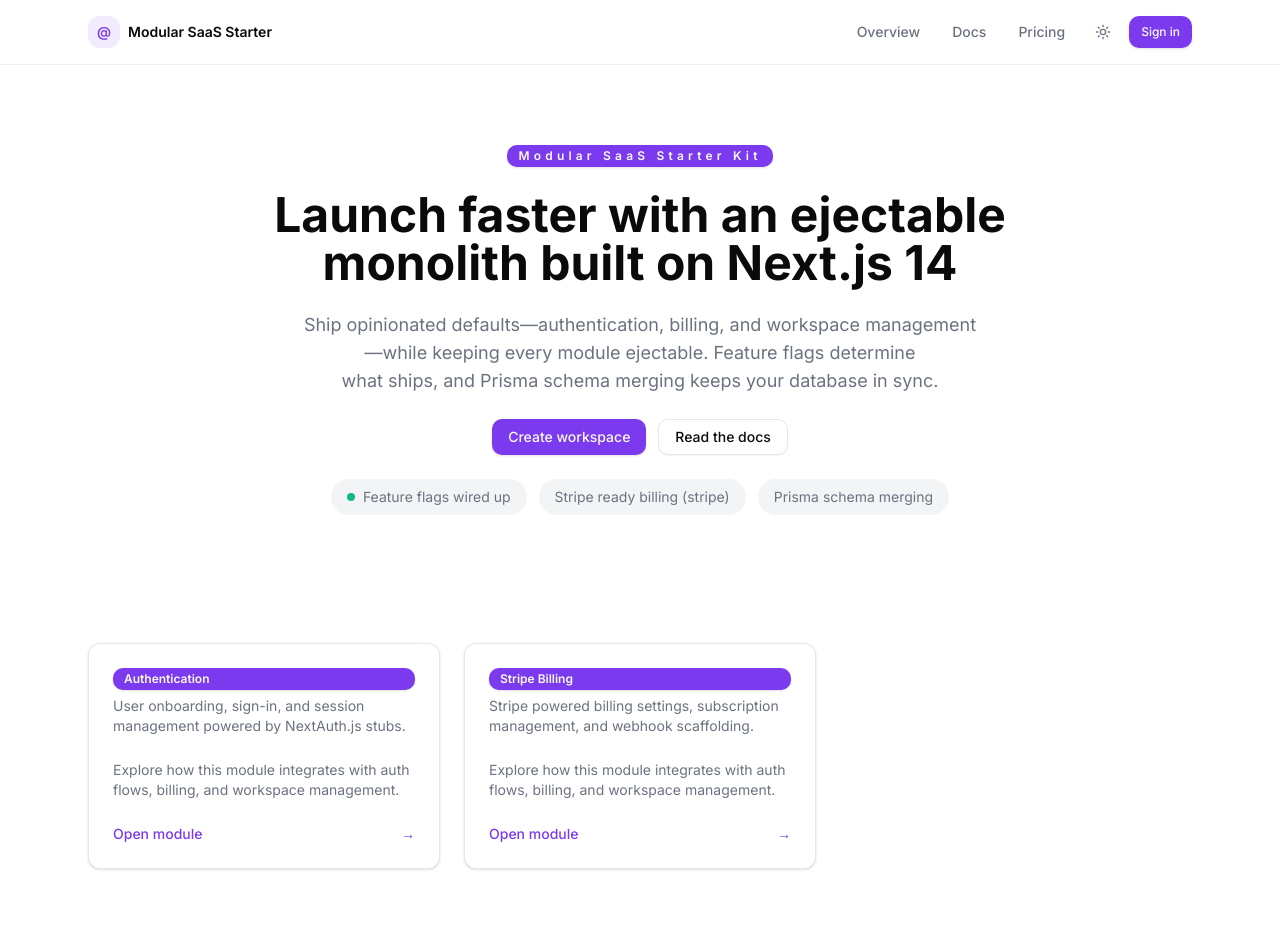
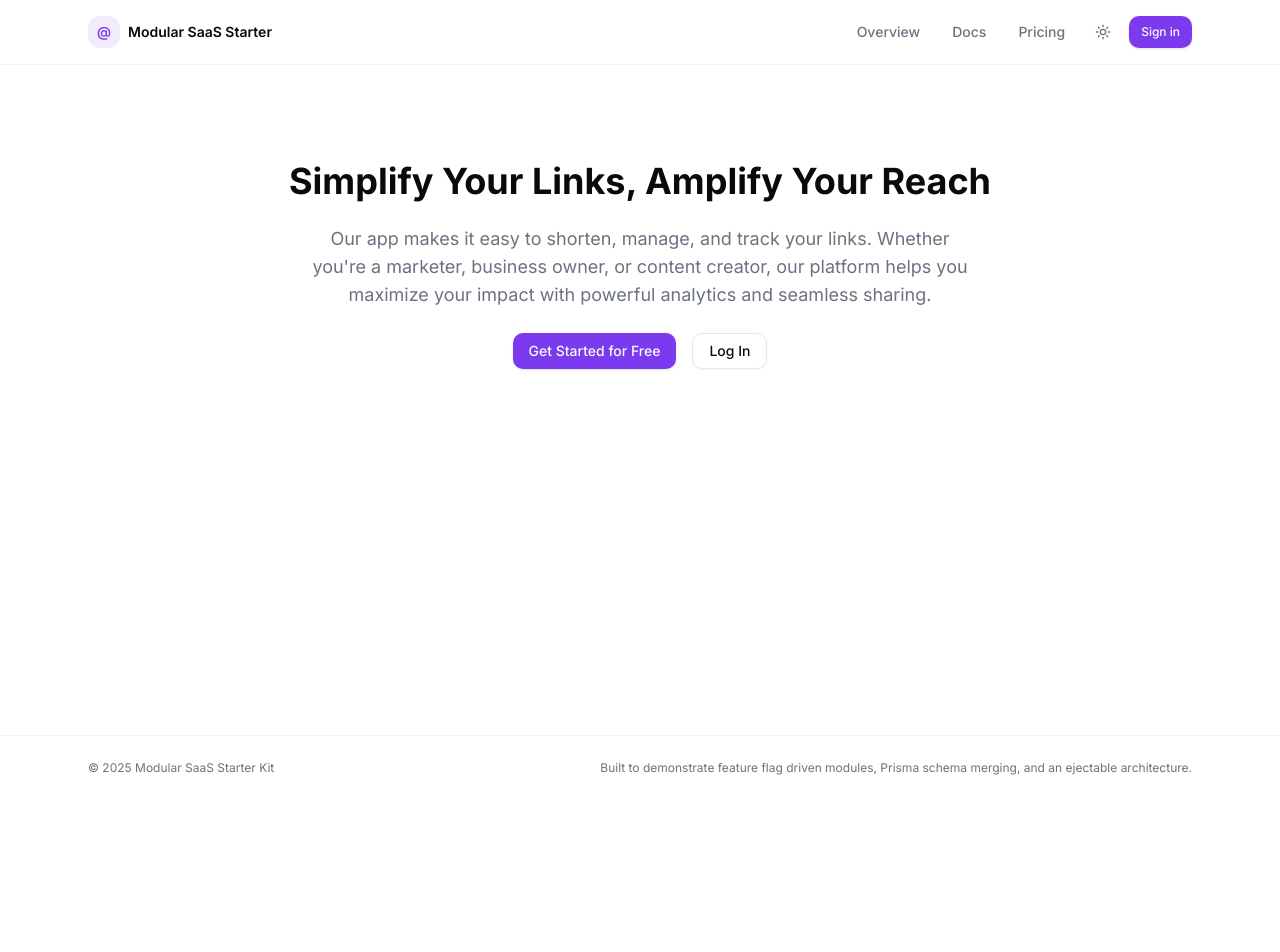
Before and after one commit to satyamyadav/msaas, a Next.js app: page / in a window 1280 px wide. Shown: the top 952 px of the page. After the commit the page ends 800 px from the top, so only its background shows below. Built offline with nearby package versions, Linux system fonts and the light colour scheme; no server answers.

Commit message:
home page refactor

```diff
--- a/src/app/page.tsx
+++ b/src/app/page.tsx
@@ -1,11 +1,38 @@
-import { HeroSection } from "@components/sections/hero";
-import { ModulesOverview } from "@components/sections/modules-overview";
+import Link from "next/link";
+import { Button } from "@components/ui/button";
 
 export default function Home() {
   return (
-    <div className="flex flex-col gap-4 pb-16">
-      <HeroSection />
-      <ModulesOverview />
+    <div className="flex flex-col gap-8 pb-16 pt-12 lg:pt-24">
+
+
+
+      {/* App Pitch Section */}
+      <div className="flex flex-col items-center gap-6 text-center px-4">
+        <h1 className="text-4xl font-bold">Simplify Your Links, Amplify Your Reach</h1>
+        <p className="text-lg text-muted-foreground max-w-2xl">
+          Our app makes it easy to shorten, manage, and track your links. Whether you're a marketer, business owner, or content creator, our platform helps you maximize your impact with powerful analytics and seamless sharing.
+        </p>
+        <div className="flex gap-4">
+          <Button>
+          <Link  href="/sign-in?mode=register">
+          Get Started for Free
+
+          </Link>
+          </Button>
+
+          <Button variant="outline">
+
+          <Link href="/sign-in" >
+            Log In
+
+          </Link>
+          </Button>
+
+        </div>
+      </div>
+
+
     </div>
   );
 }
--- a/src/components/sections/hero.tsx
+++ /dev/null
@@ -1,41 +0,0 @@
-import Link from "next/link";
-
-import { Button } from "@components/ui/button";
-import { Badge } from "@components/ui/badge";
-import { getBillingProvider } from "@lib/feature-flags";
-
-export function HeroSection() {
-  const billingProvider = getBillingProvider();
-
-  return (
-    <section className="mx-auto flex w-full max-w-4xl flex-col items-center gap-6 px-6 pb-16 pt-20 text-center">
-      <Badge className="tracking-[0.35em]">Modular SaaS Starter Kit</Badge>
-      <h1 className="text-balance text-4xl font-bold sm:text-5xl">
-        Launch faster with an ejectable monolith built on Next.js 14
-      </h1>
-      <p className="text-balance text-base text-muted-foreground sm:text-lg">
-        Ship opinionated defaults—authentication, billing, and workspace management—while keeping every module ejectable.
-        Feature flags determine what ships, and Prisma schema merging keeps your database in sync.
-      </p>
-      <div className="flex flex-wrap items-center justify-center gap-3">
-        <Button asChild>
-          <Link href="/sign-in?mode=register">Create workspace</Link>
-        </Button>
-        <Button asChild variant="outline">
-          <Link href="/docs/getting-started">Read the docs</Link>
-        </Button>
-      </div>
-      <div className="flex flex-wrap items-center justify-center gap-3 text-sm">
-        <span className="inline-flex items-center gap-2 rounded-full bg-muted px-4 py-2 text-muted-foreground">
-          <span className="h-2 w-2 rounded-full bg-emerald-500" /> Feature flags wired up
-        </span>
-        <span className="inline-flex items-center gap-2 rounded-full bg-muted px-4 py-2 text-muted-foreground">
-          Stripe ready billing ({billingProvider})
-        </span>
-        <span className="inline-flex items-center gap-2 rounded-full bg-muted px-4 py-2 text-muted-foreground">
-          Prisma schema merging
-        </span>
-      </div>
-    </section>
-  );
-}
--- a/src/components/sections/modules-overview.tsx
+++ /dev/null
@@ -1,47 +0,0 @@
-import Link from "next/link";
-
-import { Badge } from "@components/ui/badge";
-import {
-  Card,
-  CardContent,
-  CardDescription,
-  CardFooter,
-  CardHeader,
-} from "@components/ui/card";
-import { getModuleCopy, getEnabledModules } from "@lib/feature-flags";
-
-const ROUTE_LOOKUP: Record<string, string> = {
-  auth: "/sign-in",
-  "billing-stripe": "/billing",
-};
-
-export function ModulesOverview() {
-  const enabledModules = getEnabledModules();
-
-  return (
-    <section className="mx-auto grid w-full max-w-6xl gap-6 px-6 pb-20 pt-12 sm:grid-cols-2 lg:grid-cols-3">
-      {enabledModules.map((moduleKey) => {
-        const moduleConfig = getModuleCopy(moduleKey);
-        const href = ROUTE_LOOKUP[moduleKey] ?? "/";
-
-        return (
-          <Link key={moduleKey} href={href} className="group">
-            <Card className="flex h-full flex-col transition hover:-translate-y-1 hover:shadow-lg">
-              <CardHeader>
-                <Badge>{moduleConfig.displayName}</Badge>
-                <CardDescription>{moduleConfig.description}</CardDescription>
-              </CardHeader>
-              <CardContent className="pt-0 text-sm text-muted-foreground">
-                Explore how this module integrates with auth flows, billing, and workspace management.
-              </CardContent>
-              <CardFooter className="mt-auto flex items-center justify-between text-sm font-medium text-primary">
-                <span>Open module</span>
-                <span className="transition-transform group-hover:translate-x-1">→</span>
-              </CardFooter>
-            </Card>
-          </Link>
-        );
-      })}
-    </section>
-  );
-}
```
